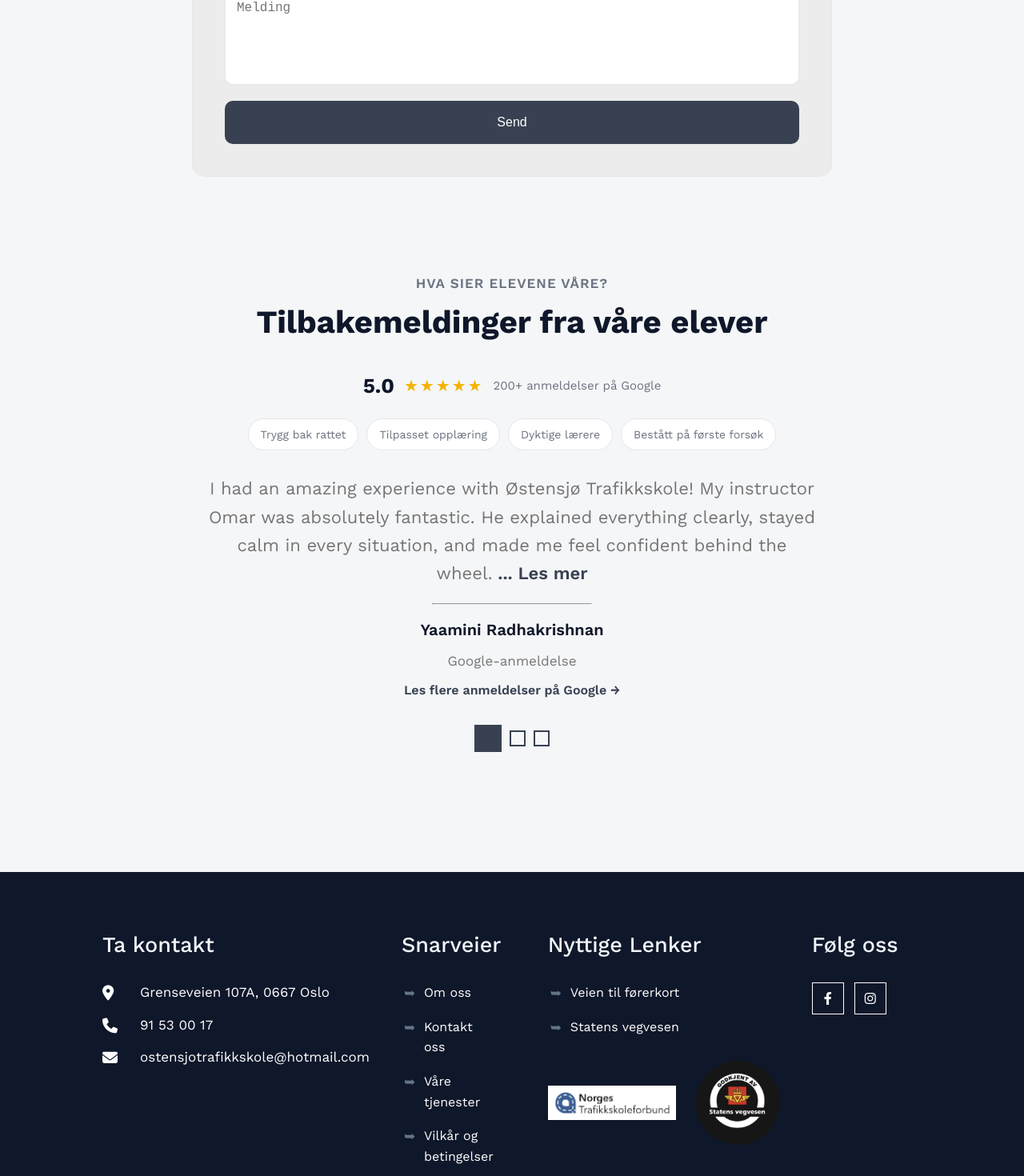
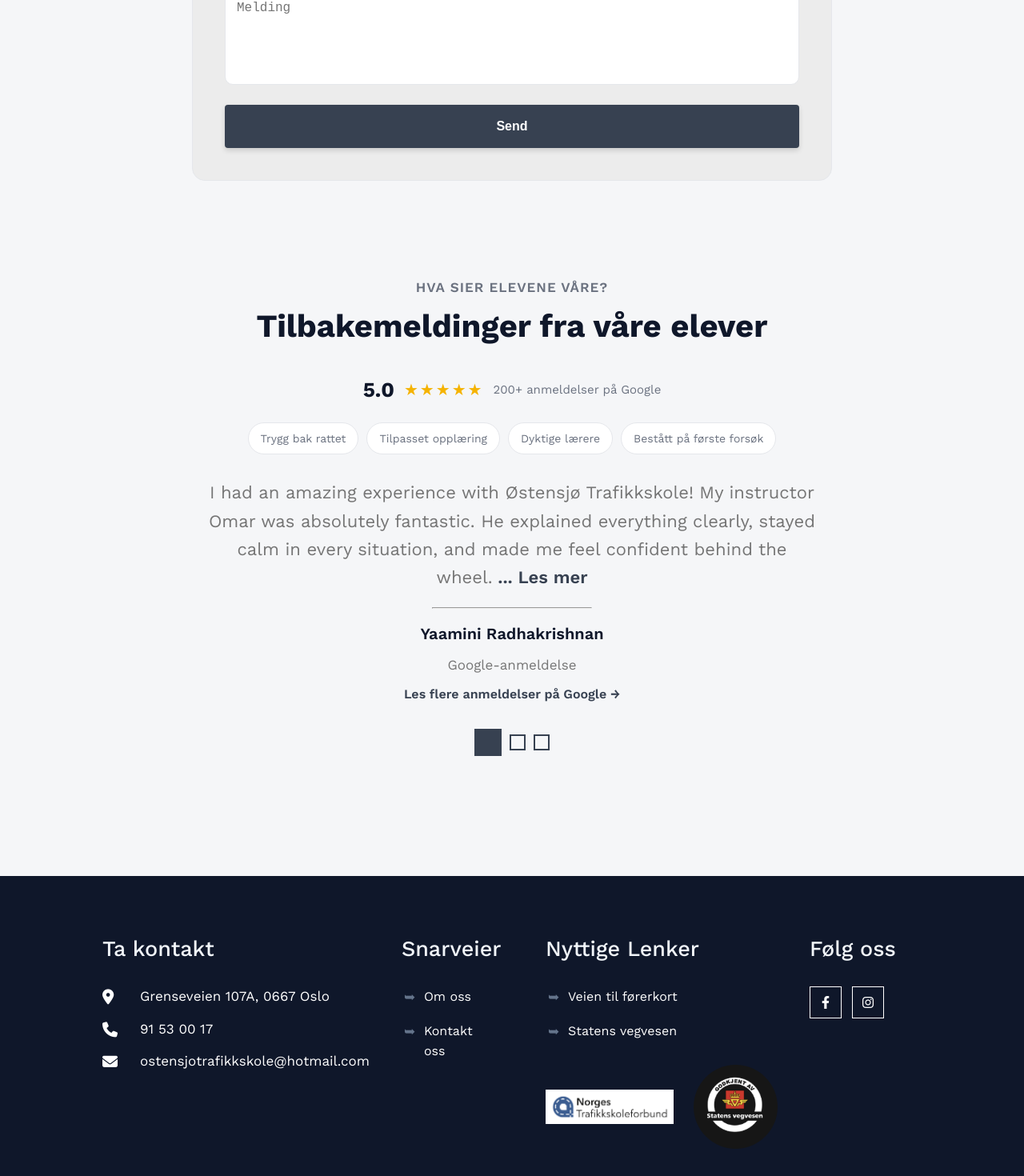
Before and after one commit to jas2908/driving-school-website, a React (Create React App) app: page / in a window 1280 px wide. Shown: the part 2056-3526 px from the top of the page at 80% size. Built offline with nearby package versions, Linux system fonts and the light colour scheme.

Commit message:
Contact form fixed

```diff
--- a/src/components/common/footer/Footer.jsx
+++ b/src/components/common/footer/Footer.jsx
@@ -35,8 +35,8 @@ const Footer = () => {
                             <ul>
                                 <li><a href="">Om oss</a></li>
                                 <li><a href="">Kontakt oss</a></li>
-                                <li><a href="">Våre tjenester</a></li>
-                                <li><a href="">Vilkår og betingelser</a></li>
+                                {/* <li><a href="">Våre tjenester</a></li>
+                                <li><a href="">Vilkår og betingelser</a></li> */}
                             </ul>
                         </div>
 
--- a/src/components/contact/Contact.jsx
+++ b/src/components/contact/Contact.jsx
@@ -76,7 +76,7 @@ const Contact = () => {
 
                             <p>
                                 <i className="fa fa-envelope"></i>
-                                omar_pwa@hotmail.com
+                                ostensjotrafikkskole@hotmail.com
                             </p>
 
                         </div>
--- a/src/components/contact/contact.css
+++ b/src/components/contact/contact.css
@@ -123,7 +123,12 @@
         flex-direction: column;
     }
 
+    .contact .right {
+        order: 1;
+    }
+
     .contact .left {
+        order: 2;
         width: 100%;
         height: 50vh;
     }
--- a/src/components/home/apoint/apoint.css
+++ b/src/components/home/apoint/apoint.css
@@ -57,18 +57,25 @@
     background-color: var(--primary);
     color: #fff;
     font-size: 16px;
-    padding: 18px;
-    margin-top: 10px;
-    font-weight: 500;
-    transition: 0.3s;
+    padding: 18px 50px;
+    margin-top: 15px;
+    font-weight: 600;
+    transition: 0.2s ease;
     cursor: pointer;
-    border-radius: 10px;
+    border-radius: 4px;
+    box-shadow: 0 3px 6px rgba(0, 0, 0, 0.15);
 }
 
 .apoint input[type=submit]:hover {
-    background-color: #1E293B;
+    background-color: #f3be00b2;
+    transform: translateY(-2px);
+    box-shadow: 0 5px 10px rgba(0, 0, 0, 0.2);
 }
 
+.apoint input[type="submit"]:active {
+    transform: translateY(1px);
+    box-shadow: 0 2px 4px rgba(0, 0, 0, 0.15);
+}
 .form-success {
     margin-top: 20px;
     padding: 15px 20px;
```
